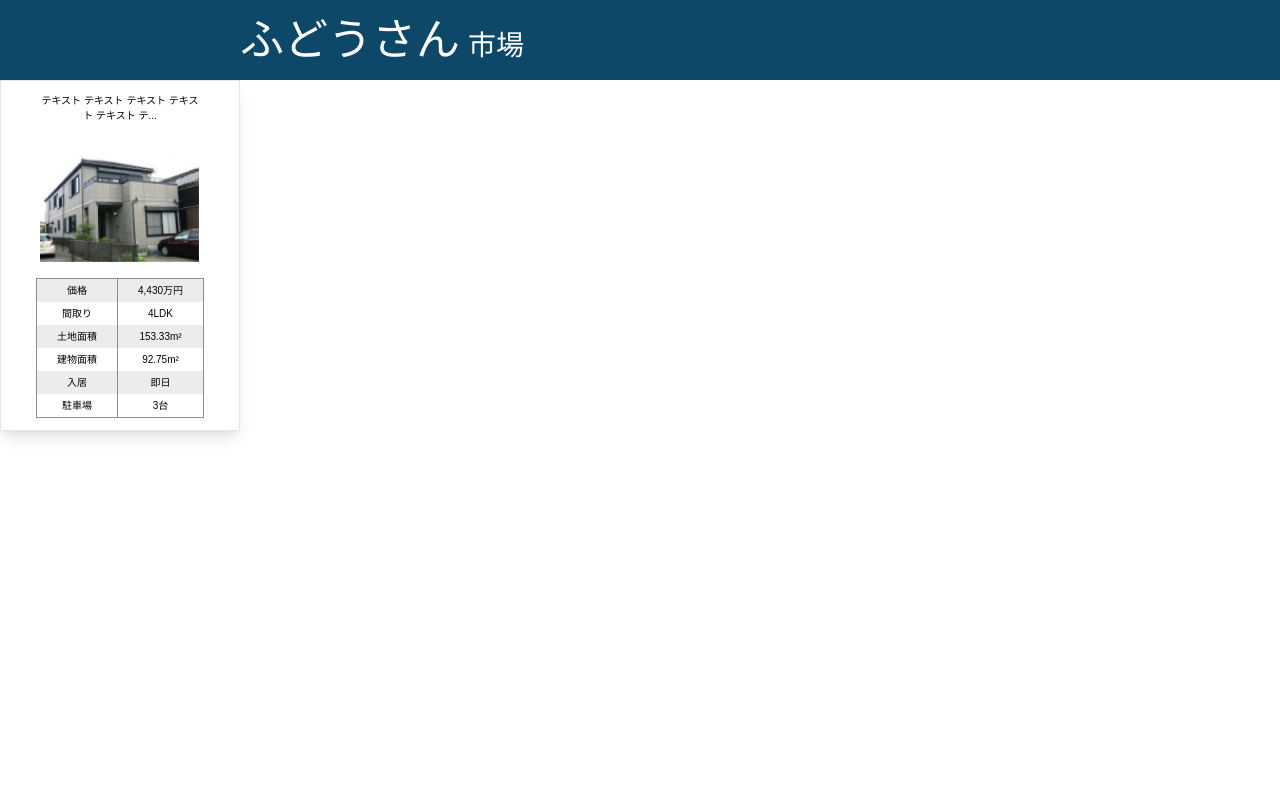
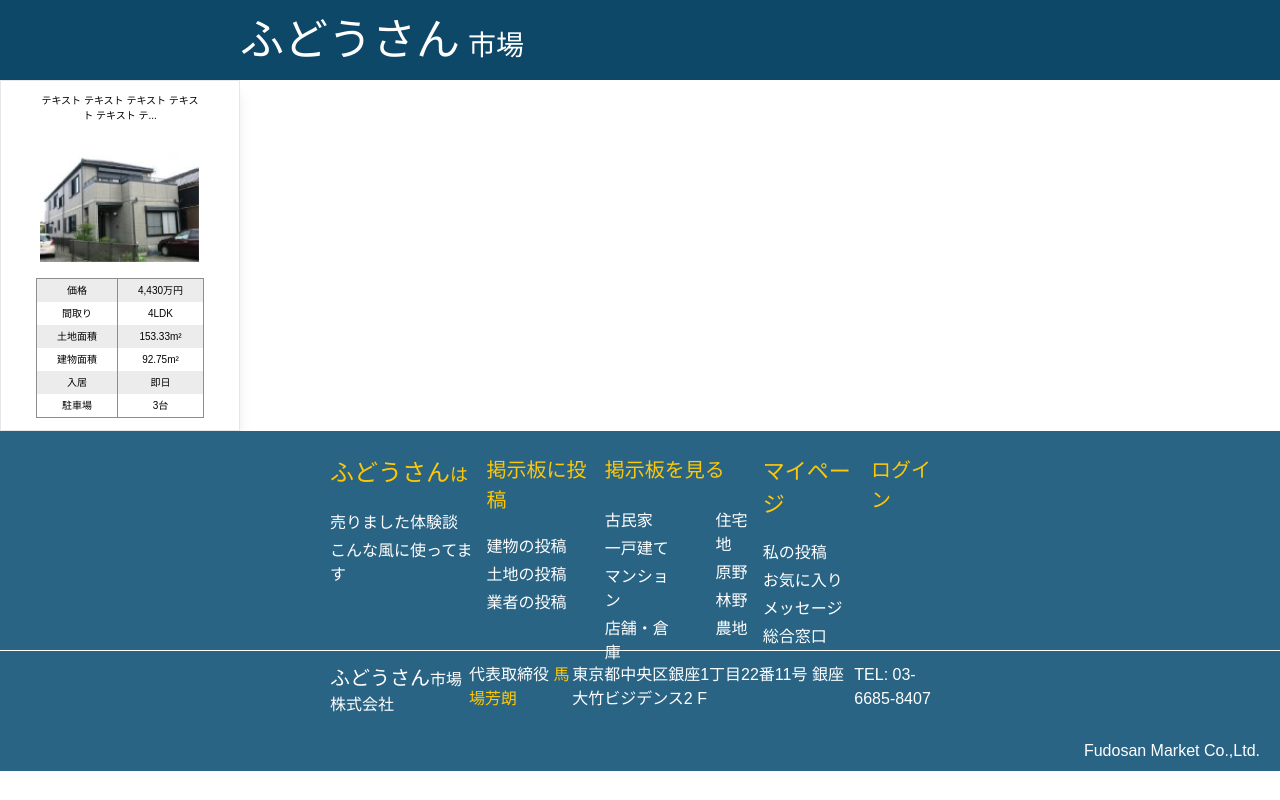
Before and after one commit to stormrageqb/FudosanRealEstate, a React (Create React App) app in the folder Front-end/: page /basictable in a window 1280 px wide. Built offline with nearby package versions, Linux system fonts and the light colour scheme.

Commit message:
feat: create-new-component(footer)

```diff
--- a/Front-end/src/App.jsx
+++ b/Front-end/src/App.jsx
@@ -11,7 +11,7 @@ function App() {
       <Router history={history}>
         <Header />
         <Mainboard />
-        {/* <Footer /> */}
+        <Footer />
       </Router>
     </div>
   )
--- a/Front-end/src/Utils/Routes.jsx
+++ b/Front-end/src/Utils/Routes.jsx
@@ -9,7 +9,7 @@ export const PrivateRoute = ({ component: InternalComponent, ...rest }) => (
             ) : (
                 <Redirect
                     to={{
-                        pathname: "/signin",
+                        pathname: "/signinpage",
                         state: { from: props.location },
                     }}
                 />
--- a/Front-end/src/components/Footer.jsx
+++ b/Front-end/src/components/Footer.jsx
@@ -2,7 +2,53 @@ import React from 'react';
 
 const Footer = () => {
     return (
-        <div>This is Footer</div>
+        <div className='flex flex-col relative w-full h-[340px] bg-[#2A6484]'>
+            <div className='flex flex-row justify-between items-start w-full h-[220px] pt-6 px-[330px] border-b  border-white'>
+                <div className='flex flex-col items-start'>
+                    <span className=' text-[#FFC804]'><span className=' text-[24px]'>ふどうさん</span><span className=' text-[18px]'>は</span></span>
+                    <span className=' text-white text-[16px] pt-5'>売りました体験談</span>
+                    <span className=' text-white text-[16px] pt-1'>こんな風に使ってます</span>
+                </div>
+                <div className='flex flex-col items-start'>
+                    <span className=' text-[#FFC804] text-[20px]'>掲示板に投稿</span>
+                    <span className=' text-white text-[16px] pt-5'>建物の投稿</span>
+                    <span className=' text-white text-[16px] pt-1'>土地の投稿</span>
+                    <span className=' text-white text-[16px] pt-1'>業者の投稿</span>
+                </div>
+                <div className='flex flex-col items-start'>
+                    <span className=' text-[#FFC804] text-[20px]'>掲示板を見る</span>
+                    <div className='flex flex-row pt-5'>
+                        <div className='flex flex-col items-start'>
+                            <span className=' text-white text-[16px] pt-1'>古民家</span>
+                            <span className=' text-white text-[16px] pt-1'>一戸建て</span>
+                            <span className=' text-white text-[16px] pt-1'>マンション</span>
+                            <span className=' text-white text-[16px] pt-1'>店舗・倉庫</span>
+                        </div>
+                        <div className='flex flex-col items-start pl-8'>
+                            <span className=' text-white text-[16px] pt-1'>住宅地</span>
+                            <span className=' text-white text-[16px] pt-1'>原野</span>
+                            <span className=' text-white text-[16px] pt-1'>林野</span>
+                            <span className=' text-white text-[16px] pt-1'>農地</span>
+                        </div>
+                    </div>
+                </div>
+                <div className='flex flex-col items-start'>
+                    <span className=' text-[#FFC804] text-[22px]'>マイページ</span>
+                    <span className=' text-white text-[16px] pt-5'>私の投稿</span>
+                    <span className=' text-white text-[16px] pt-1'>お気に入り</span>
+                    <span className=' text-white text-[16px] pt-1'>メッセージ</span>
+                    <span className=' text-white text-[16px] pt-1'>総合窓口</span>
+                </div>
+                <div className='text-[#FFC804] text-[20px]'>ログイン</div>
+            </div>
+            <div className='flex flex-row justify-between w-full pt-3 px-[330px]'>
+                <span className=' text-white text-[16px]'><span className='text-[20px]'>ふどうさん</span>市場 株式会社</span>
+                <span className=' text-white text-[16px]'>代表取締役 <span className='text-[#FFC804]'>馬場芳朗</span></span>
+                <span className=' text-white text-[16px]'>東京都中央区銀座1丁目22番11号  銀座大竹ビジデンス2 F</span>
+                <span className=' text-white text-[16px]'>TEL: 03-6685-8407</span>
+            </div>
+            <div className='text-white text-[16px] absolute right-5 bottom-2'>Fudosan Market Co.,Ltd.</div>
+        </div>
     )
 }
 
--- a/Front-end/src/components/Header.jsx
+++ b/Front-end/src/components/Header.jsx
@@ -14,7 +14,7 @@ const Header = () => {
                     <div className=' relative inline-block' id='dropdown-menu'>
                         <div className=' text-[18px] leading-[80px] text-white font-semibold px-5 cursor-pointer'>マイページ</div>
                         <div className=' hidden absolute top-[60px] min-w-[150px] z-10 bg-[#0D4868]' id='dropdown-content'>
-                            <div className=' text-[18px] font-semibold py-1 text-white'><Link to='/messageboard'>メッセージ</Link></div>
+                            <div className=' text-[18px] font-semibold py-1 text-white'><Link to='/messageboardpage'>メッセージ</Link></div>
                             <div className=' text-[17px] font-semibold py-1 text-white'><Link to='/itemmypage'>私の投稿</Link></div>
                             <div className=' text-[17px] font-semibold py-1 text-white'><Link to='/favouritepage'>お気に入り</Link></div>
                             <div className=' text-[17px] font-semibold py-1 text-white'><Link to='/querygeneralpage'>総合窓口</Link></div>
```
